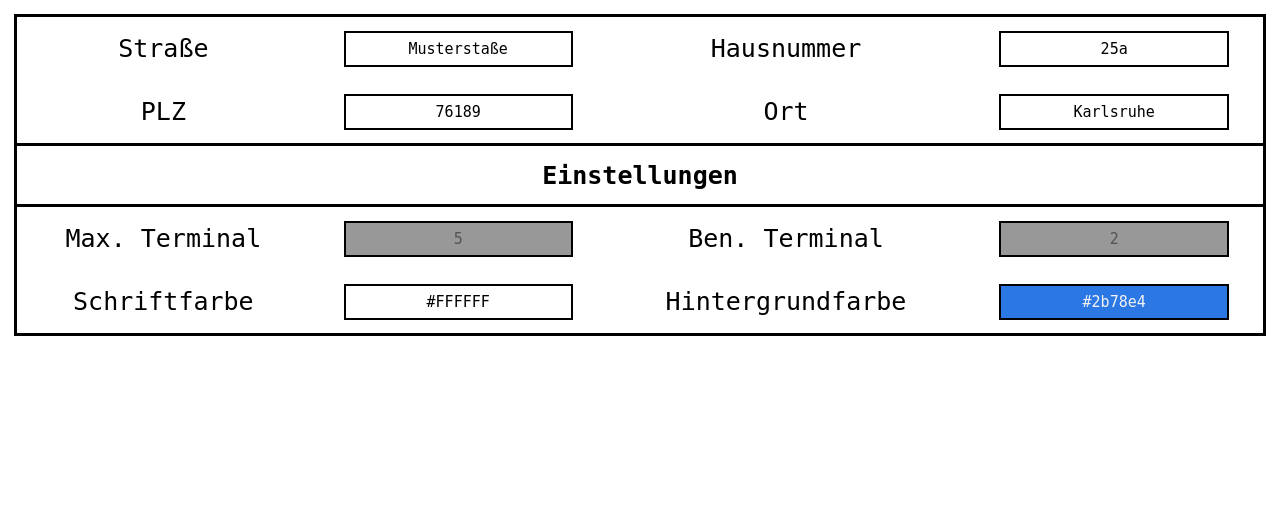
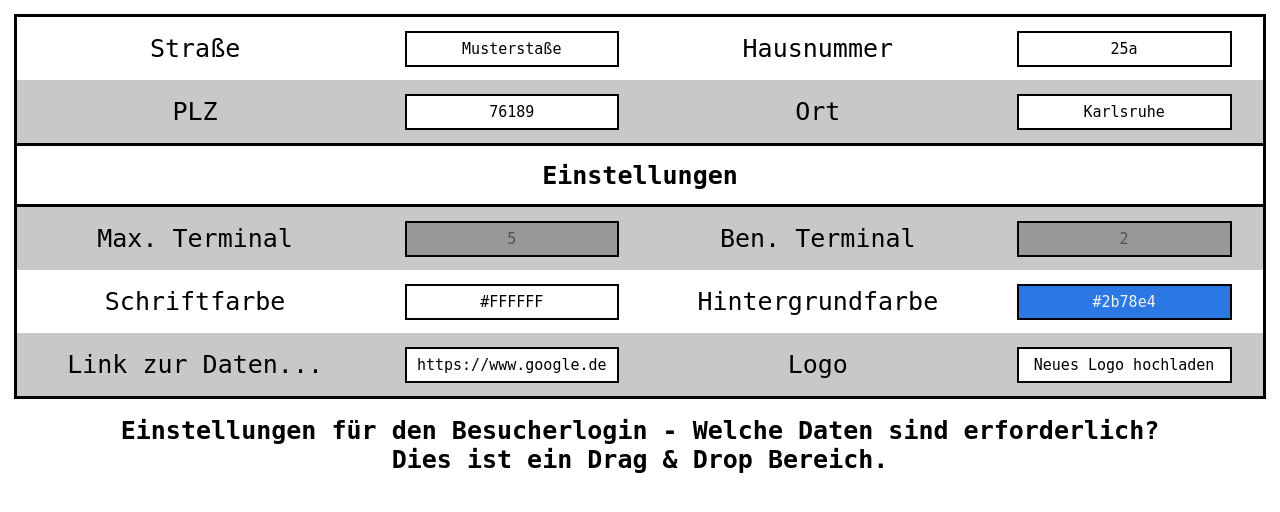
Before and after one commit to manuelll5/visitor4u, a PHP site: page /settings.php in a window 1280 px wide. Shown: the part 142-654 px from the top of the page. Run offline with PHP 8.4, Linux system fonts and the light colour scheme; lists and menus that the app fills with data are empty.

Commit message:
employee.php (class name geändert für besere übersicht) settings.php (kommentare hinzugefügt; table Grundeinstellung erstellt; Überschrift Drag & Drop erstellt; style.css (nthSettings hinzugefügt)

```diff
--- a/css/style.css
+++ b/css/style.css
@@ -37,8 +37,12 @@ body, html{
 	color: var(--m4u_colorText);
 }
 
-.nth:nth-child(4n+3), .nth:nth-child(4n+4){
+.nthEmployee:nth-child(4n+3), .nthEmployee:nth-child(4n+4){
     background-color: var(--colorLightGray);
+}
+
+.nthSettings:nth-child(even){
+	background-color: var(--colorLightGray);
 }
 
 .border{
--- a/settings.php
+++ b/settings.php
@@ -12,7 +12,9 @@
       ?>
   </header>
   <body>
+    <!-- Beninn form -->
     <form action="processing.php" method="post">
+      <!-- Beginn table Überschrift -->
       <table class="settingsGrungeinstellung tableAll">
         <tr>
           <th>
@@ -20,51 +22,59 @@
           </th>
         </tr>
       </table>
+      <!-- Ende table Überschrift -->
+      <!-- Beginn table Grundeinstellungen -->
       <table class="table2 tableAll border">
-        <tr>
+        <tr class="nthSettings">
           <td>Straße</td>
           <td><input class="border" type="text" name="street" autocomplete="off" value="Musterstaße"></td>
           <td>Hausnummer</td>
           <td><input class="border" type="text" name="number" autocomplete="off" value="25a"></td>
         </tr>
-        <tr>
+        <tr class="nthSettings">
           <td>PLZ</td>
           <td><input class="border" type="text" name="postcode" autocomplete="off" value="76189"></td>
           <td>Ort</td>
           <td><input class="border" type="text" name="city" autocomplete="off" value="Karlsruhe"></td>
         </tr>
-        <tr><th class="border" colspan='4' style="height:56px;">Einstellungen</th></tr>
-        <tr>
+        <tr class="nthSettings"><th class="border col" colspan='4' style="height:56px;">Einstellungen</th></tr>
+        <tr class="nthSettings">
           <td>Max. Terminal</td>
           <td><input class="border colorDarkGray" type="text" name="set_max_terminal" autocomplete="off" value="5" disabled></td>
           <td>Ben. Terminal</td>
           <td><input class="border colorDarkGray" type="text" name="set_terminal" autocomplete="off" value="2" disabled></td>
         </tr>
-        <tr>
+        <tr class="nthSettings">
           <td>Schriftfarbe</td>
           <td><input class="border colorBlueText" type="text" name="street" autocomplete="off" value="#FFFFFF"></td>
           <td>Hintergrundfarbe</td>
           <td><input class="border colorBlue" type="text" name="street" autocomplete="off" value="#2b78e4"></td>
         </tr>
-        <!-- <tr>
-          <td>Straße</td>
-          <td><input class="" type="text" name="street" autocomplete="off" value="test"></td>
-          <td>Hausnummer</td>
-          <td><input class="" type="text" name="street" autocomplete="off" value="test"></td>
-        </tr> -->
-        <!-- <tr>
-          <td>Straße</td>
-          <td><input class="" type="text" name="street" autocomplete="off" value="test"></td>
-          <td>Hausnummer</td>
-          <td><input class="" type="text" name="street" autocomplete="off" value="test"></td>
-        </tr> -->
-        <!-- <tr>
-          <td>Straße</td>
-          <td><input class="" type="text" name="street" autocomplete="off" value="test"></td>
-          <td>Hausnummer</td>
-          <td><input class="" type="text" name="street" autocomplete="off" value="test"></td>
-        </tr> -->
+        <tr class="nthSettings">
+          <td>Link zur Daten...</td>
+          <td><input class="border" type="text" name="street" autocomplete="off" value="https://www.google.de"></td>
+          <td>Logo</td>
+          <td><input class="border" type="text" name="street" autocomplete="off" value="Neues Logo hochladen"></td>
+        </tr>
       </table>
+      <!-- Ende table Grundeinstellungen -->
+      <!-- Beginn Überschrift Drag & Drop -->
+      <table class="tableAll">
+        <tr>
+          <th>
+              <span>Einstellungen für den Besucherlogin - Welche Daten sind erforderlich?</span>
+              <br>
+              <span>Dies ist ein Drag & Drop Bereich.</span>
+          </th>
+        </tr>
+      </table>
+      <!-- Ende Überschrift Drag & Drop -->
+      <!-- Beginn Drag & Drop -->
+      <table>
+
+      </table>
+      <!-- Ende Drag & Drop -->
     </form>
+    <!-- Ende form -->
   </body>
 </html>
```
Also changed, not shown: employee.php (+8 -8 lines).
